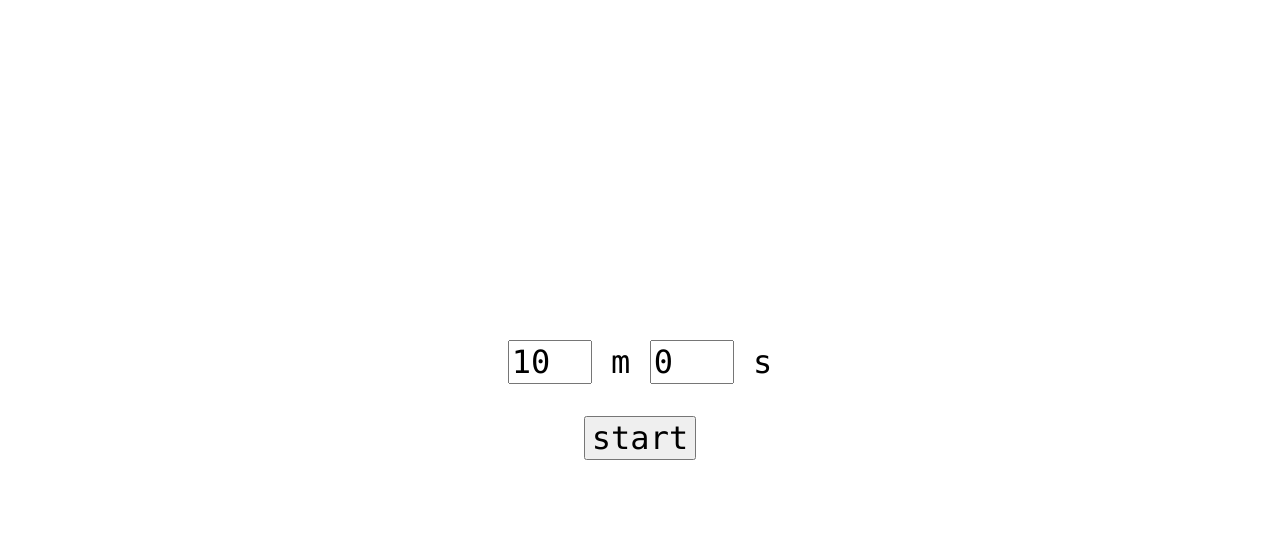
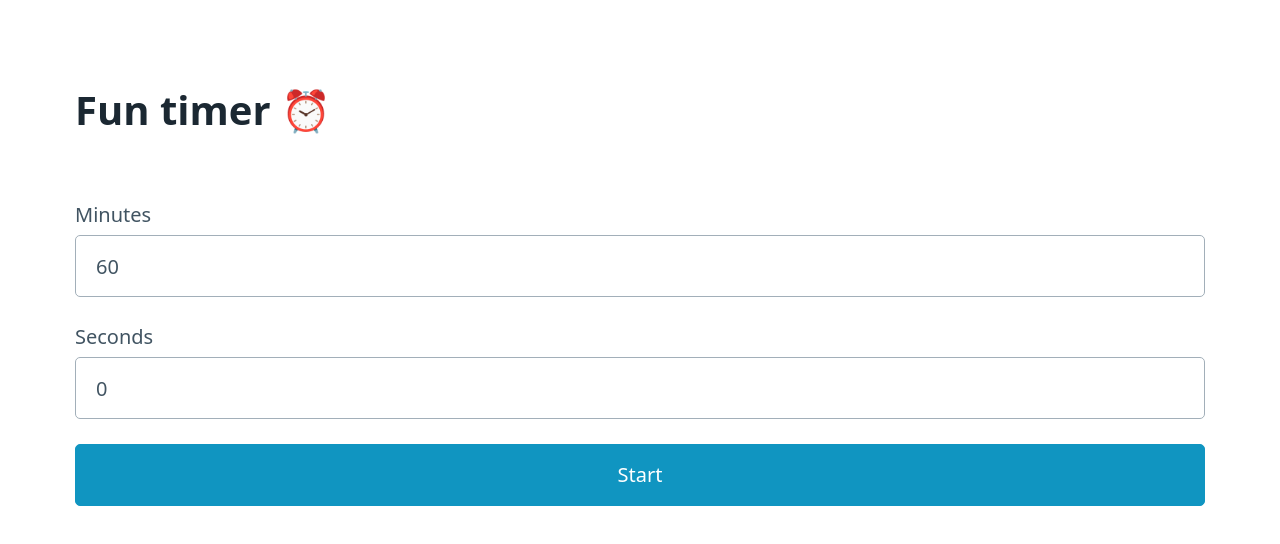
Before and after one commit to onsclom/fun-timer, a SvelteKit app: page / in a window 1280 px wide. Shown: the top 544 px of the page. Built offline with nearby package versions, Linux system fonts and the light colour scheme.

Commit message:
Make MVP

```diff
--- a/src/app.html
+++ b/src/app.html
@@ -4,23 +4,11 @@
 		<meta charset="utf-8" />
 		<!-- <link rel="icon" href="%sveltekit.assets%/favicon.png" /> -->
 		<meta name="viewport" content="width=device-width" />
+		<link
+			rel="stylesheet"
+			href="https://cdn.jsdelivr.net/npm/@picocss/pico@1/css/pico.classless.min.css"
+		/>
 		%sveltekit.head%
-		<style>
-			html,
-			body,
-			main {
-				margin: 0;
-				width: 100%;
-				height: 100%;
-				font-family: Menlo, Consolas, Monaco, Liberation Mono, Lucida Console, monospace;
-			}
-
-			input,
-			button {
-				font-family: Menlo, Consolas, Monaco, Liberation Mono, Lucida Console, monospace;
-				font-size: 1rem;
-			}
-		</style>
 	</head>
 	<body data-sveltekit-preload-data="hover">
 		<main>%sveltekit.body%</main>
--- a/src/routes/+page.svelte
+++ b/src/routes/+page.svelte
@@ -1,87 +1,29 @@
 <script lang="ts">
-	let minute = 10;
-	let second = 0;
-	let running = false;
+	import { goto } from '$app/navigation';
 
-	let remainingTime = 0;
-	let raf: number;
-	let paused = false;
-	let totalTime = 0;
+	let minutes = 60;
+	let seconds = 0;
 
-	function startTimer() {
-		remainingTime = minute * 60 + second;
-		totalTime = remainingTime;
-		lastTime = performance.now();
-		running = true;
-		raf = requestAnimationFrame(timerLoop);
-	}
-
-	let lastTime = 0;
-	function timerLoop(time: number) {
-		const delta = time - lastTime;
-		lastTime = time;
-
-		if (!paused) {
-			remainingTime -= delta / 1000;
-			remainingTime = Math.max(0, remainingTime);
-			minute = Math.floor((remainingTime % 3600) / 60);
-			second = Math.floor(remainingTime % 60);
-		}
-
-		if (remainingTime != 0) raf = requestAnimationFrame(timerLoop);
-	}
-
-	function pad(n: number) {
-		return n.toString().padStart(2, '0');
-	}
-
-	function reset() {
-		running = false;
-		cancelAnimationFrame(raf);
+	function start() {
+		goto(`/run?minutes=${minutes}&seconds=${seconds}`);
 	}
 </script>
 
-<div
-	style="display: flex; flex-direction: column; width: 100%; height: 100%;
-justify-content: center; align-items: center; gap: 1rem"
->
-	{#if running}
-		<progress value={totalTime - remainingTime} max={totalTime} />
-		<!-- playing view -->
-		<div style="font-size: 2rem">
-			{minute}:{pad(second)}.{pad(Math.floor((remainingTime % 1) * 100))}
-		</div>
+<h1>Fun timer ⏰</h1>
 
-		<div style="display: flex; gap: 1rem">
-			<button on:click={() => (paused = !paused)} disabled={remainingTime === 0}
-				>{paused ? 'resume' : 'pause'}</button
-			>
-			<button on:click={reset}>edit</button>
-		</div>
-	{:else}
-		<!-- setup view -->
-		<form
-			on:submit|preventDefault={startTimer}
-			style="display: flex; flex-direction: column; gap: 1rem; display: flex; justify-content: center; align-items: center; gap: 1rem"
-		>
-			<div>
-				<label>
-					<input type="number" inputmode="numeric" size="2" min="0" max="99" bind:value={minute} />
-					m
-				</label>
-				<label>
-					<input type="number" inputmode="numeric" size="2" min="0" max="99" bind:value={second} />
-					s
-				</label>
-			</div>
-			<input type="submit" value="start" />
-		</form>
-	{/if}
-</div>
+<form on:submit|preventDefault={start}>
+	<label>
+		Minutes
+		<input type="number" min="0" max="99" bind:value={minutes} />
+	</label>
+
+	<label>
+		Seconds
+		<input type="number" min="0" max="59" bind:value={seconds} />
+	</label>
+
+	<input type="submit" value="Start" />
+</form>
 
 <style>
-	/* increase global font size */
-	:global(html) {
-		font-size: 2rem;
-	}
 </style>
```
Also changed, not shown: src/routes/run/+page.svelte (added, +162 -0 lines).
